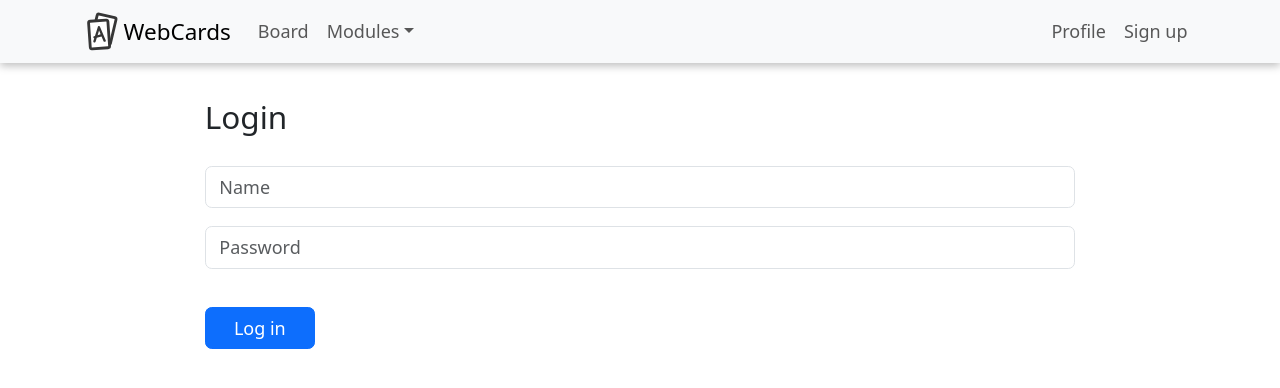
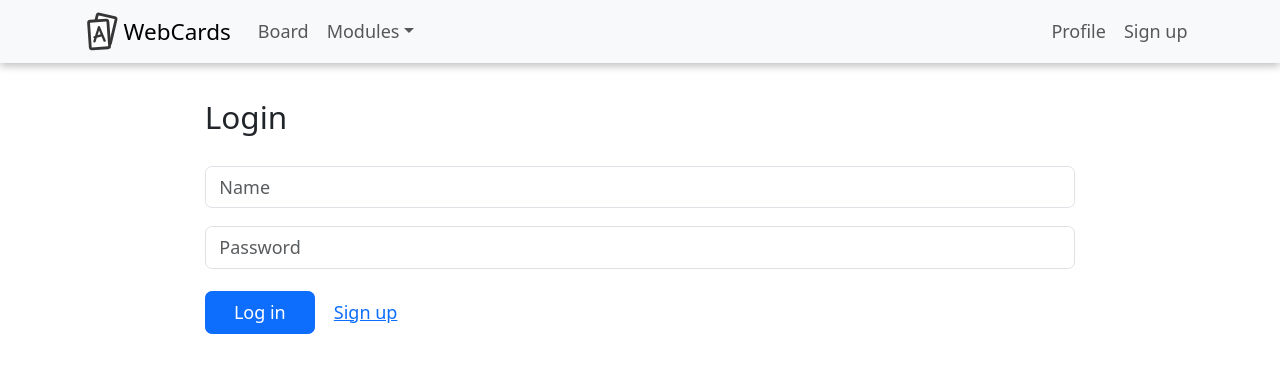
Before and after one commit to Roman784/Cards, a React (Vite) app in the folder frontend/: page /login in a window 1280 px wide. Shown: the top 388 px of the page. Built offline with nearby package versions, Linux system fonts and the light colour scheme.

Commit message:
Переход между формами входа и регистрации

```diff
--- a/frontend/src/pages/account/LogInPage.tsx
+++ b/frontend/src/pages/account/LogInPage.tsx
@@ -7,6 +7,7 @@ import 'bootstrap/dist/css/bootstrap.min.css'
 import Button from 'react-bootstrap/Button';
 import Form from 'react-bootstrap/Form';
 import Card from 'react-bootstrap/Card';
+import "./authForm.css";
 
 export default function LogInPage() {
   const [name, setName] = useState<string>("");
@@ -65,7 +66,7 @@ export default function LogInPage() {
     <>
       <Form onSubmit={handleSubmit} method="get">
 
-      <h3 style={{marginBottom: "30px"}}>Login</h3>
+        <h3 className="title">Login</h3>
 
         <Form.Group className="mb-3" controlId="formBasicEmail">
           <Form.Control type="text" placeholder="Name" name="name" value={name} onChange={(event) => setName(event.target.value)} />
@@ -79,8 +80,10 @@ export default function LogInPage() {
           {errorMessage.map(error => (<li key={error}>{error}</li>))}
         </Card> }
 
-      <Button variant="primary" type="submit" style={{width: "110px", marginTop: "20px"}}>Log in</Button>
-
+        <div className="btn-container">
+          <Button className="submit-btn" variant="primary" type="submit">Log in</Button>
+          <Button className="link-btn" variant="link" onClick={() => navigate("/signup")}>Sign up</Button>
+        </div>
       </Form>
     </>
   );
--- a/frontend/src/pages/account/SignUpPage.tsx
+++ b/frontend/src/pages/account/SignUpPage.tsx
@@ -1,9 +1,11 @@
 import { useState } from 'react';
+import { useNavigate } from 'react-router-dom';
 
 import 'bootstrap/dist/css/bootstrap.min.css'
 import Button from 'react-bootstrap/Button';
 import Form from 'react-bootstrap/Form';
 import Card from 'react-bootstrap/Card';
+import "./authForm.css";
 
 import { users } from "../../temp_data/users";
 
@@ -14,6 +16,8 @@ export default function SignUpPage() {
 
   const [errorMessage, setErrorMessage] = useState<string[]>([]);
   let hasError : boolean = false;
+
+  const navigate = useNavigate();
 
   const handleSubmit = (event : any) => {
     event.preventDefault();
@@ -55,7 +59,7 @@ export default function SignUpPage() {
     <>
       <Form onSubmit={handleSubmit} method="get">
 
-      <h3 style={{marginBottom: "30px"}}>Signup</h3>
+        <h3 className="title">Signup</h3>
 
         <Form.Group className="mb-3" controlId="formBasicEmail">
           <Form.Control type="text" placeholder="Name" name="name" value={name} onChange={(event) => setName(event.target.value)} />
@@ -73,8 +77,10 @@ export default function SignUpPage() {
           {errorMessage.map(error => (<li key={error}>{error}</li>))}
         </Card> }
 
-      <Button variant="primary" type="submit" style={{width: "110px", marginTop: "20px"}}>Sign up</Button>
-
+        <div className="btn-container">
+          <Button className="submit-btn" variant="primary" type="submit">Sign up</Button>
+          <Button className="link-btn" variant="link" onClick={() => navigate("/login")}>Log in</Button>
+        </div>
       </Form>
     </>
   );
--- /dev/null
+++ b/frontend/src/pages/account/authForm.css
@@ -0,0 +1,16 @@
+.title {
+    margin-bottom: 30px;
+}
+
+.btn-container {
+    margin-top: 20px;
+}
+
+.submit-btn {
+    width: 110px;
+}
+
+.link-btn {
+    padding: 0.5rem;
+    margin-left: 0.5rem;
+}
```
Lines whose indentation alone changed are shown as unchanged.
